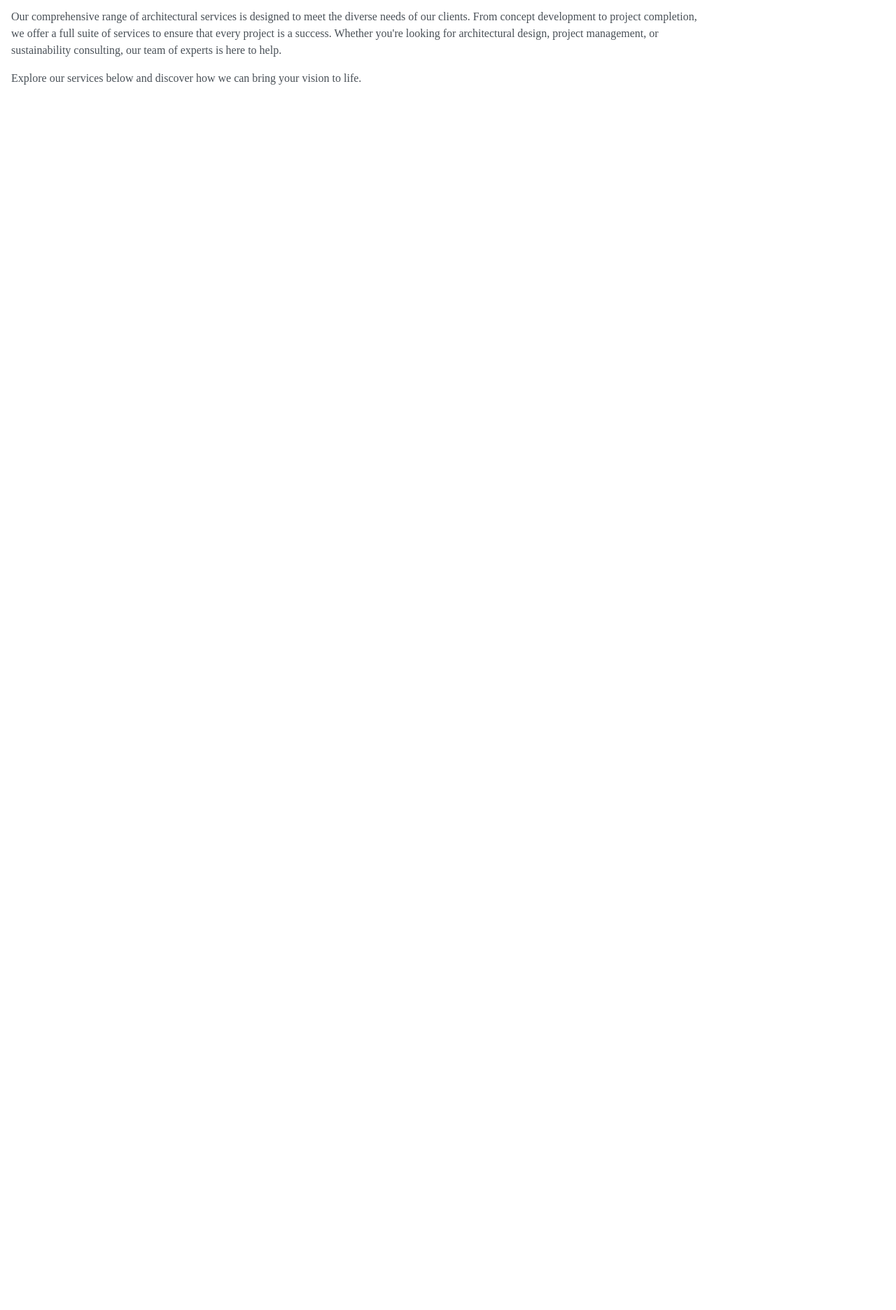
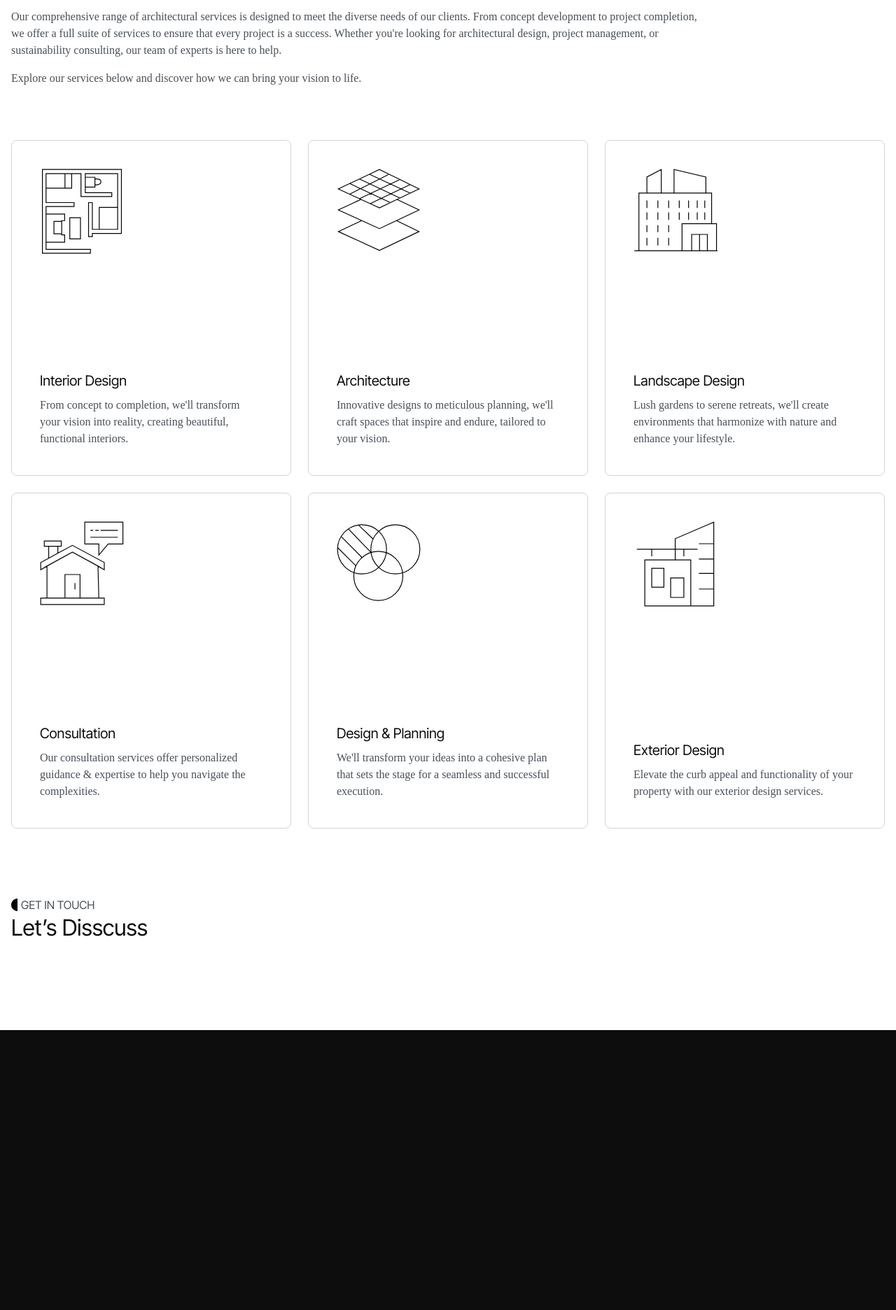
Before and after one commit to mariovida/zona, a PHP site: page /services in a window 1280 px wide. Shown: the part 193-2065 px from the top of the page at 70% size. Before the commit the page ends 314 px from the top, so only its background shows below. Run offline with PHP 8.4, Linux system fonts and the light colour scheme; some libraries are stand-ins or nearby versions; some web fonts are replaced.

Commit message:
services added

```diff
--- /dev/null
+++ b/css/contact.css
@@ -0,0 +1,3 @@
+.contact {
+  padding: 40px 0 100px;
+}
--- a/css/projects.css
+++ b/css/projects.css
@@ -5,6 +5,7 @@
 .projects .row {
   --bs-gutter-x: 6rem;
 }
+
 /* PROJECTS PAGE */
 .all_projects {
   padding-top: 0;
--- a/css/services.css
+++ b/css/services.css
@@ -1,6 +1,15 @@
 .services {
   padding: 40px 0 60px 0;
 }
+.services .row {
+  --bs-gutter-y: 1.5rem;
+}
+
+/* PROJECTS PAGE */
+.all_services {
+  padding-top: 0;
+}
+
 .services h3 {
   line-height: 36px;
   margin-bottom: 0;
--- a/index.php
+++ b/index.php
@@ -17,7 +17,7 @@
         <div class="wrapper">
             <div class="row">
                 <div class="col-6">
-                    <h1>Your home, your style. Begin your design adventure</h1>
+                    <h1>Your home, your style. Begin your design adventure.</h1>
                     <p>A fusion of modern aesthetics and classical precision,</br>capturing the essence of architectural excellence.</p>
                     <a href="./projects">Our projects<img src="./assets/btn-arrow.svg" /></a>
                 </div>
--- a/services.php
+++ b/services.php
@@ -25,5 +25,84 @@
             </div>
         </div>
     </section>
+
+    <section class="services all_services">
+        <div class="wrapper">
+            <div class="row">
+                <div class="col-4">
+                    <div class="services_box">
+                        <img src="./assets/ic-interior.svg" />
+                        <div>
+                            <span>Interior Design</span>
+                            <p>From concept to completion, we'll transform your vision into reality, creating beautiful, functional interiors.</p>
+                        </div>
+                    </div>
+                </div>
+                <div class="col-4">
+                    <div class="services_box">
+                        <img src="./assets/ic-architecture.svg" />
+                        <div>
+                            <span>Architecture</span>
+                            <p>Innovative designs to meticulous planning, we'll craft spaces that inspire and endure, tailored to your vision.</p>
+                        </div>
+                    </div>
+                </div>
+                <div class="col-4">
+                    <div class="services_box">
+                        <img src="./assets/ic-landscape.svg" />
+                        <div>
+                            <span>Landscape Design</span>
+                            <p>Lush gardens to serene retreats, we'll create environments that harmonize with nature and enhance your lifestyle.</p>
+                        </div>
+                    </div>
+                </div>
+                <div class="col-4">
+                    <div class="services_box">
+                        <img src="./assets/ic-investment.svg" />
+                        <div>
+                            <span>Consultation</span>
+                            <p>Our consultation services offer personalized guidance & expertise to help you navigate the complexities.</p>
+                        </div>
+                    </div>
+                </div>
+                <div class="col-4">
+                    <div class="services_box">
+                        <img src="./assets/ic-design.svg" />
+                        <div>
+                            <span>Design & Planning</span>
+                            <p>We'll transform your ideas into a cohesive plan that sets the stage for a seamless and successful execution.</p>
+                        </div>
+                    </div>
+                </div>
+                <div class="col-4">
+                    <div class="services_box">
+                        <img src="./assets/ic-exterior.svg" />
+                        <div>
+                            <span>Exterior Design</span>
+                            <p>Elevate the curb appeal and functionality of your property with our exterior design services.</p>
+                        </div>
+                    </div>
+                </div>
+            </div>
+        </div>
+    </section>
+
+    <section class="contact">
+        <div class="wrapper">
+            <div class="row">
+                <div class="col-12">
+                    <h6><img src="./assets/sub-icon.svg" />GET IN TOUCH</h6>
+                </div>
+                <div class="col-12">
+                    <h3>Let’s Disscuss</h3>
+                </div>
+            </div>
+        </div>
+    </section>
+
+    <?php
+        define('footer', TRUE);
+        include 'inc/footer.php';
+    ?>
 </body>
 </html>
--- a/style.css
+++ b/style.css
@@ -15,6 +15,7 @@
 @import "css/news.css";
 @import "css/testimonials.css";
 @import "css/banner.css";
+@import "css/contact.css";
 
 * {
   margin: 0;
```
Also changed, not shown: assets/ic-design.svg (added), assets/ic-exterior.svg (added), assets/ic-investment.svg (added), images/consultation.jpg (added).
